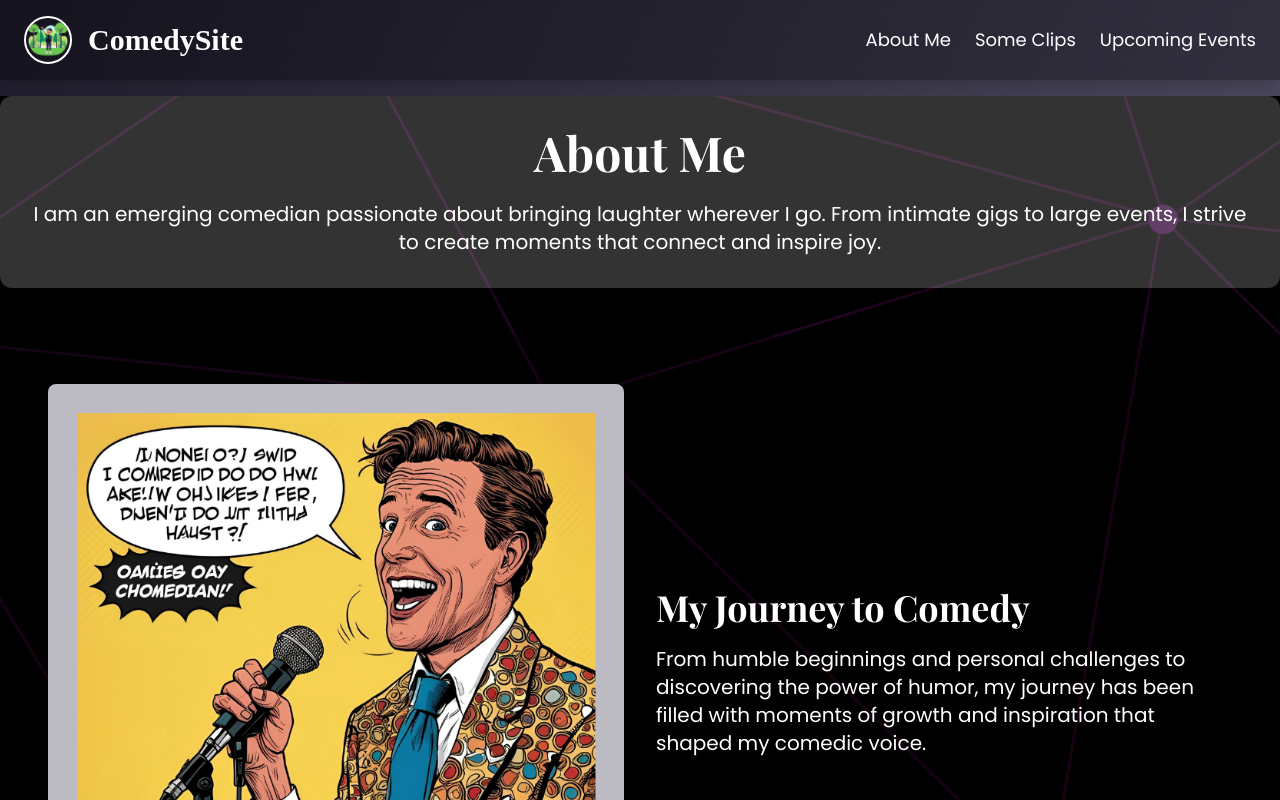
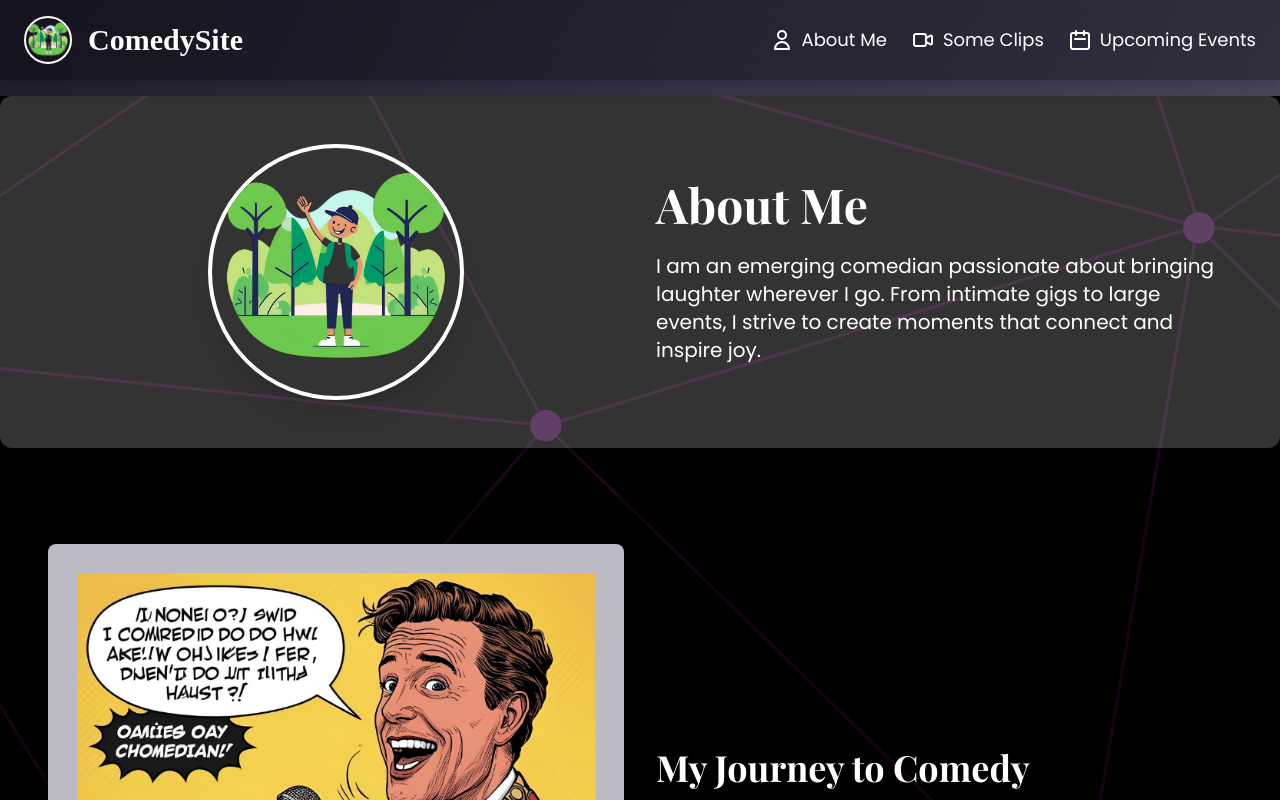
Before and after one commit to WuTangLan1/Sample-Comedy-Profile-1, a Next.js app: page / in a window 1280 px wide. Shown: the top 800 px of the page. Built offline with nearby package versions, Linux system fonts and the light colour scheme.

Commit message:
removed animations from eventsection

```diff
--- a/src/components/AboutSection.tsx
+++ b/src/components/AboutSection.tsx
@@ -5,11 +5,16 @@ const AboutSection = forwardRef<HTMLElement>((_, ref) => {
   return (
     <section ref={ref} id="about" className="min-h-screen relative flex flex-col items-center justify-center bg-gray-100 bg-opacity-30 backdrop-filter backdrop-blur-md bg-[url('/images/backgrounds/aboutbg.svg')] bg-cover bg-center">
       <div className="absolute inset-0 bg-black opacity-50"></div>
-      <motion.div initial={{ opacity: 0, y: 50 }} whileInView={{ opacity: 1, y: 0 }} transition={{ duration: 0.7 }} viewport={{ once: true }} className="relative container mx-auto p-8 text-center bg-white/20 rounded-xl shadow-lg">
-        <h2 className="text-5xl font-bold font-[PlayfairDisplay] mb-4 text-white">About Me</h2>
-        <p className="text-xl font-medium text-white">
-          I am an emerging comedian passionate about bringing laughter wherever I go. From intimate gigs to large events, I strive to create moments that connect and inspire joy.
-        </p>
+      <motion.div initial={{ opacity: 0, y: 50 }} whileInView={{ opacity: 1, y: 0 }} transition={{ duration: 0.7 }} viewport={{ once: true }} className="relative container mx-auto p-8 bg-white/20 rounded-xl shadow-lg flex flex-col md:flex-row items-center">
+        <div className="w-full md:w-1/2 p-4 flex justify-center">
+          <img src="/images/profile_photos/profile5.png" alt="Profile" className="w-64 h-64 object-cover rounded-full border-4 border-white shadow-xl" />
+        </div>
+        <div className="w-full md:w-1/2 p-4 text-center md:text-left">
+          <h2 className="text-5xl font-bold font-[PlayfairDisplay] mb-4 text-white">About Me</h2>
+          <p className="text-xl font-medium text-white">
+            I am an emerging comedian passionate about bringing laughter wherever I go. From intimate gigs to large events, I strive to create moments that connect and inspire joy.
+          </p>
+        </div>
       </motion.div>
       <motion.div initial={{ opacity: 0, y: 50 }} whileInView={{ opacity: 1, y: 0 }} transition={{ duration: 0.7, delay: 0.2 }} viewport={{ once: true }} className="relative container mx-auto p-8 mt-12 bg-black/30 rounded-xl shadow-2xl flex flex-col md:flex-row items-center">
         <div className="w-full md:w-1/2 p-4">
--- a/src/components/EventsSection.tsx
+++ b/src/components/EventsSection.tsx
@@ -1,11 +1,10 @@
 // src/components/EventsSection.tsx
 import { forwardRef } from "react";
-import { motion } from "framer-motion";
 const EventsSection = forwardRef<HTMLElement>((_, ref) => {
   return (
     <section ref={ref} id="events" className="min-h-screen relative flex items-center justify-center bg-black bg-[url('/images/backgrounds/eventsbg.svg')] bg-cover bg-center">
       <div className="absolute inset-0 bg-black opacity-60"></div>
-      <motion.div initial={{ opacity: 0, x: 50 }} whileInView={{ opacity: 1, x: 0 }} transition={{ duration: 0.7 }} viewport={{ once: true }} className="relative container mx-auto p-8 text-center bg-black/50 rounded-xl shadow-2xl">
+      <div className="relative container mx-auto p-8 text-center bg-black/50 rounded-xl shadow-2xl max-w-full">
         <h2 className="text-5xl font-bold font-[PlayfairDisplay] mb-4 text-white">Upcoming Events</h2>
         <ul className="space-y-6">
           <li className="bg-black/40 p-6 rounded-xl shadow-md">
@@ -24,7 +23,7 @@ const EventsSection = forwardRef<HTMLElement>((_, ref) => {
             <p className="text-xl text-white">Location: The Laugh Lounge</p>
           </li>
         </ul>
-      </motion.div>
+      </div>
     </section>
   );
 });
--- a/src/pages/index.tsx
+++ b/src/pages/index.tsx
@@ -1,5 +1,6 @@
 // src/pages/index.tsx
 import { useRef } from "react";
+import { UserIcon, VideoCameraIcon, CalendarIcon } from "@heroicons/react/outline";
 import AboutSection from "../components/AboutSection";
 import ClipsSection from "../components/ClipsSection";
 import EventsSection from "../components/EventsSection";
@@ -20,18 +21,21 @@ const Home = () => {
           </div>
           <ul className="flex space-x-6">
             <li>
-              <button onClick={() => scrollToSection(aboutRef)} className="text-lg font-medium text-white transition duration-300 focus:outline-none">
-                About Me
+              <button onClick={() => scrollToSection(aboutRef)} className="flex items-center space-x-2 text-lg font-medium text-white transition duration-300 focus:outline-none">
+                <UserIcon className="h-6 w-6" />
+                <span className="hidden sm:inline">About Me</span>
               </button>
             </li>
             <li>
-              <button onClick={() => scrollToSection(clipsRef)} className="text-lg font-medium text-white transition duration-300 focus:outline-none">
-                Some Clips
+              <button onClick={() => scrollToSection(clipsRef)} className="flex items-center space-x-2 text-lg font-medium text-white transition duration-300 focus:outline-none">
+                <VideoCameraIcon className="h-6 w-6" />
+                <span className="hidden sm:inline">Some Clips</span>
               </button>
             </li>
             <li>
-              <button onClick={() => scrollToSection(eventsRef)} className="text-lg font-medium text-white transition duration-300 focus:outline-none">
-                Upcoming Events
+              <button onClick={() => scrollToSection(eventsRef)} className="flex items-center space-x-2 text-lg font-medium text-white transition duration-300 focus:outline-none">
+                <CalendarIcon className="h-6 w-6" />
+                <span className="hidden sm:inline">Upcoming Events</span>
               </button>
             </li>
           </ul>
```
